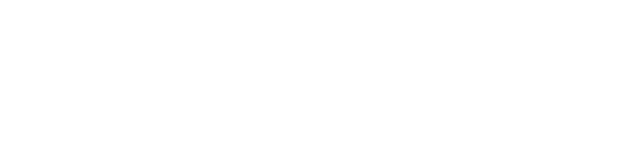
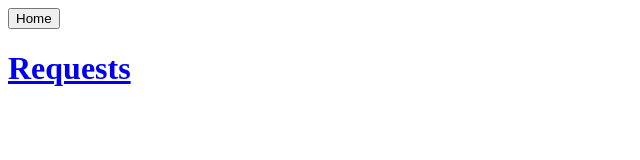
Before and after one commit to GHU09/pgas, a plain HTML site: page requests.html in a window 1280 px wide. Shown: the whole page, without its empty margins (0-640 px from the left). Drawn offline with Linux system fonts and the light colour scheme.

Commit message:
Update requests.html

```diff
--- a/requests.html
+++ b/requests.html
@@ -1,3 +1,14 @@
+<title>Cloudwise - De Sterrenpracht</title>
+
+
+<link rel="icon" href="https://cloudwise-portal.appspot.com/favicon.ico" type="image/icon type">
+
+<a href="https://ghu09.github.io/pgas/">
+<button>Home</button>
+
+  <h1>Requests</h1>
+
+
 <!-- Messenger Chat Plugin Code -->
     <div id="fb-root"></div>
 
```
